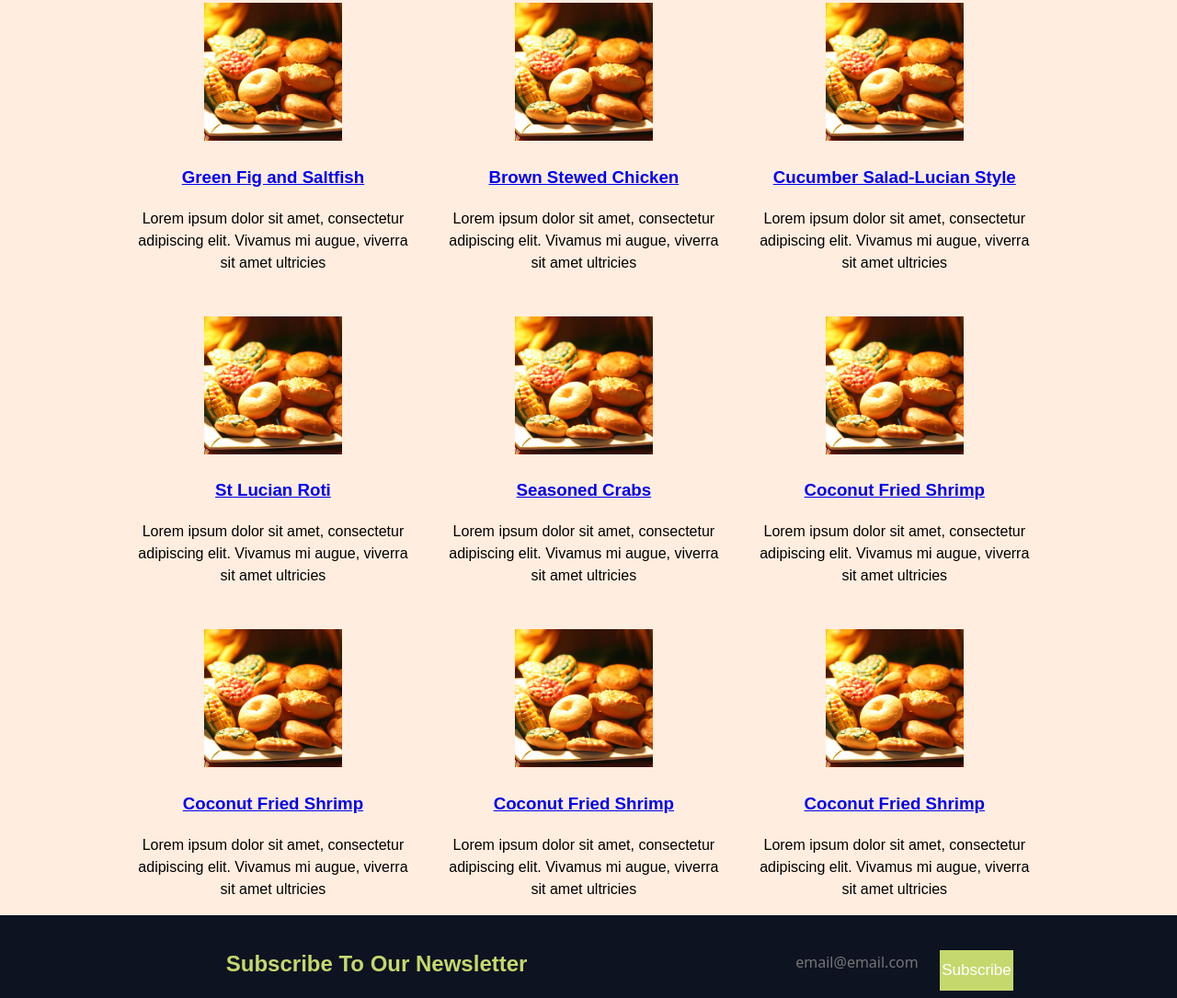
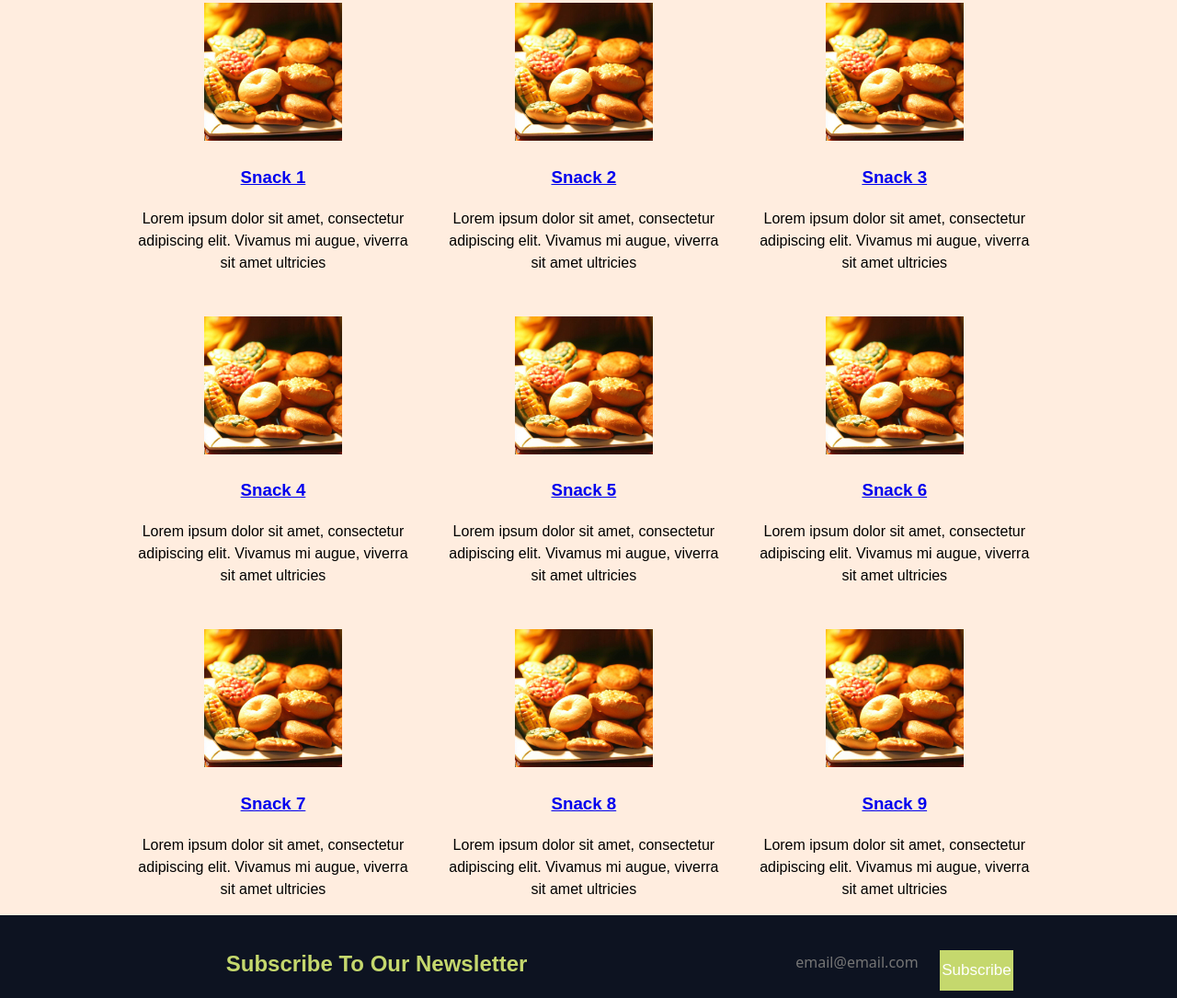
Before and after one commit to Jermon1/Jermon1.github.io, a plain HTML site: page snacks.html in a window 1280 px wide. Shown: the part 179-1264 px from the top of the page at 92% size. Drawn offline with Linux system fonts and the light colour scheme.

Commit message:
Update snacks.html

```diff
--- a/snacks.html
+++ b/snacks.html
@@ -34,47 +34,47 @@
             <div class="container">
                <div class="box">
                     <a href="recipe.html"><img src="img/snackplaceholder.jpg"></a>
-                    <a href="recipe.html"><h3>Green Fig and Saltfish</h3></a>
+                    <a href="recipe.html"><h3>Snack 1</h3></a>
                     <p>Lorem ipsum dolor sit amet, consectetur adipiscing elit. Vivamus mi augue, viverra sit amet ultricies</p>
                 </div>
                 <div class="box">
                     <a href="recipe.html"><img src="img/snackplaceholder.jpg"></a>
-                    <a href="recipe.html"><h3>Brown Stewed Chicken</h3></a>
+                    <a href="recipe.html"><h3>Snack 2</h3></a>
                     <p>Lorem ipsum dolor sit amet, consectetur adipiscing elit. Vivamus mi augue, viverra sit amet ultricies</p>
                 </div>
                 <div class="box">
                     <a href="recipe.html"><img src="img/snackplaceholder.jpg"></a>
-                    <a href="recipe.html"><h3>Cucumber Salad-Lucian Style</h3></a>
+                    <a href="recipe.html"><h3>Snack 3</h3></a>
                     <p>Lorem ipsum dolor sit amet, consectetur adipiscing elit. Vivamus mi augue, viverra sit amet ultricies</p>
                 </div>
 				 <div class="box">
                     <a href="recipe.html"><img src="img/snackplaceholder.jpg"></a>
-                    <a href="recipe.html"><h3>St Lucian Roti</h3></a>
+                    <a href="recipe.html"><h3>Snack 4</h3></a>
                     <p>Lorem ipsum dolor sit amet, consectetur adipiscing elit. Vivamus mi augue, viverra sit amet ultricies</p>
                 </div>
 				 <div class="box">
                     <a href="recipe.html"><img src="img/snackplaceholder.jpg"></a>
-                    <a href="recipe.html"><h3>Seasoned Crabs</h3></a>
+                    <a href="recipe.html"><h3>Snack 5</h3></a>
                     <p>Lorem ipsum dolor sit amet, consectetur adipiscing elit. Vivamus mi augue, viverra sit amet ultricies</p>
                 </div>
 				 <div class="box">
                     <a href="recipe.html"><img src="img/snackplaceholder.jpg"></a>
-                    <a href="recipe.html"><h3>Coconut Fried Shrimp</h3></a>
+                    <a href="recipe.html"><h3>Snack 6</h3></a>
                     <p>Lorem ipsum dolor sit amet, consectetur adipiscing elit. Vivamus mi augue, viverra sit amet ultricies</p>
                 </div>
 				 <div class="box">
                     <a href="recipe.html"><img src="img/snackplaceholder.jpg"></a>
-                    <a href="recipe.html"><h3>Coconut Fried Shrimp</h3></a>
+                    <a href="recipe.html"><h3>Snack 7</h3></a>
                     <p>Lorem ipsum dolor sit amet, consectetur adipiscing elit. Vivamus mi augue, viverra sit amet ultricies</p>
                 </div>
 				 <div class="box">
                     <a href="recipe.html"><img src="img/snackplaceholder.jpg"></a>
-                    <a href="recipe.html"><h3>Coconut Fried Shrimp</h3></a>
+                    <a href="recipe.html"><h3>Snack 8</h3></a>
                     <p>Lorem ipsum dolor sit amet, consectetur adipiscing elit. Vivamus mi augue, viverra sit amet ultricies</p>
                 </div>
 				 <div class="box">
                     <a href="recipe.html"><img src="img/snackplaceholder.jpg"></a>
-                    <a href="recipe.html"><h3>Coconut Fried Shrimp</h3></a>
+                    <a href="recipe.html"><h3>Snack 9</h3></a>
                     <p>Lorem ipsum dolor sit amet, consectetur adipiscing elit. Vivamus mi augue, viverra sit amet ultricies</p>
                 </div>
             </div>
```
